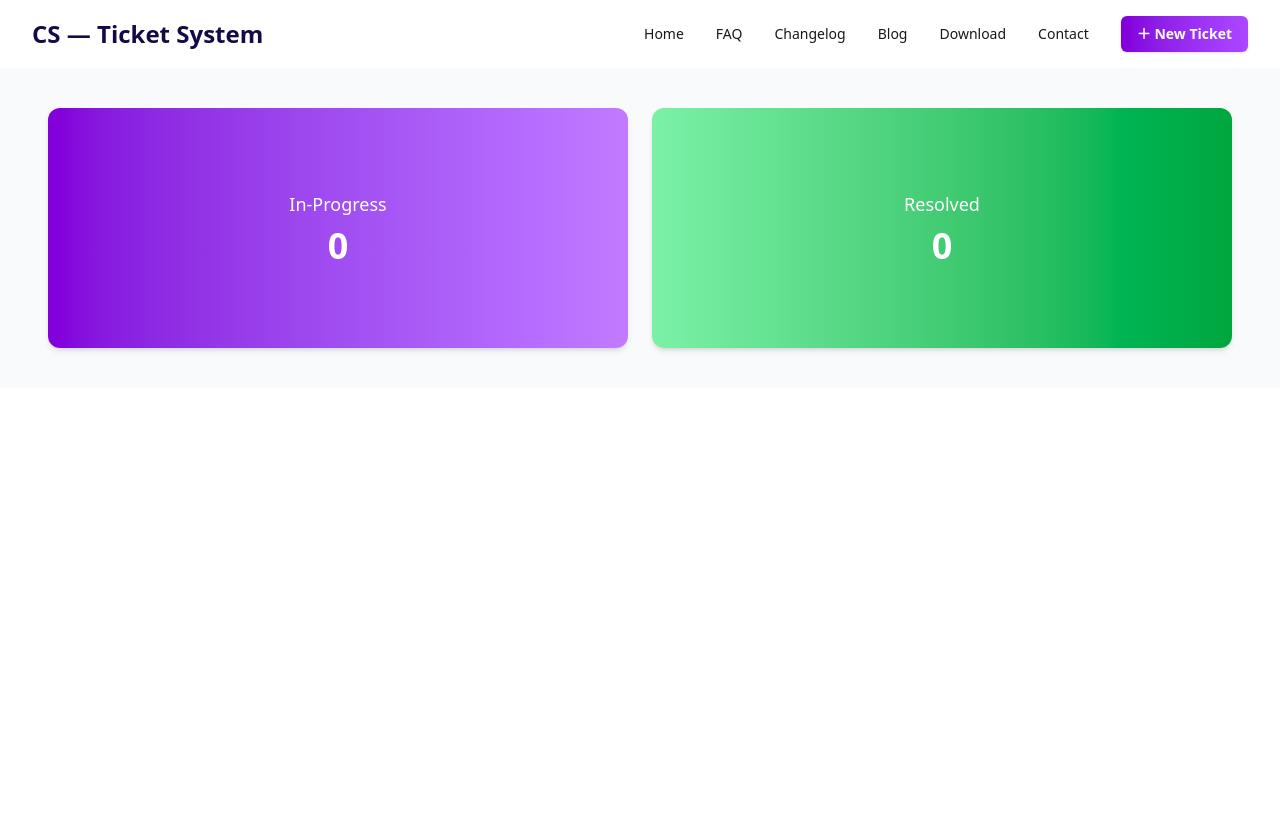
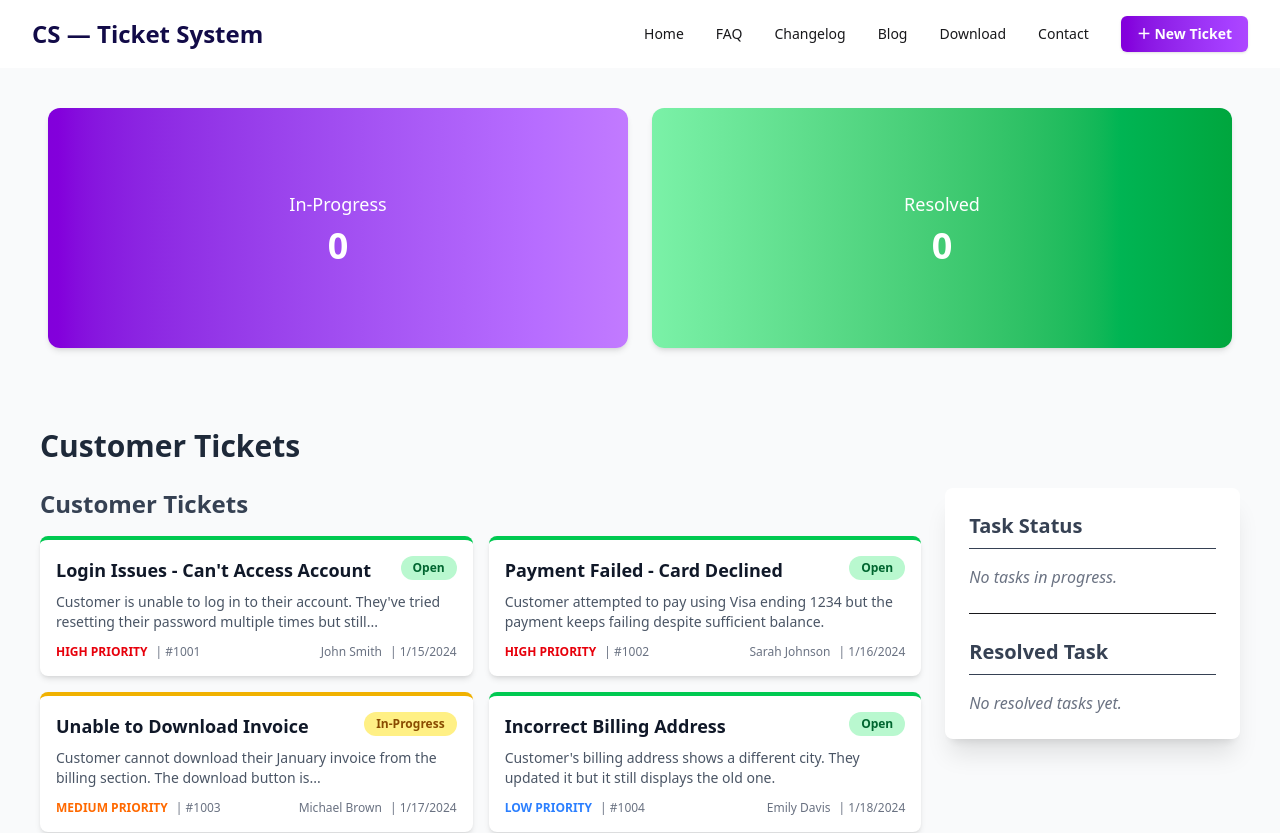
Before and after one commit to SabinaMarium/B12A7-Customer-Support-Zone, a React (Vite) app: page / in a window 1280 px wide. Shown: the top 833 px of the page. Before the commit the page ends 800 px from the top, so only its background shows below. Built offline with nearby package versions, Linux system fonts and the light colour scheme.

Commit message:
added cards column

```diff
--- a/public/cards.json
+++ b/public/cards.json
@@ -3,90 +3,90 @@
     "id": "1001",
     "title": "Login Issues - Can't Access Account",
     "description": "Customer is unable to log in to their account. They've tried resetting their password multiple times but still...",
+    "priority": "HIGH PRIORITY",
+    "status": "Open",
     "customer": "John Smith",
-    "priority": "High",
-    "status": "Open",
-    "createdAt": "2024-01-15"
+    "date": "1/15/2024"
   },
   {
     "id": "1002",
     "title": "Payment Failed - Card Declined",
     "description": "Customer attempted to pay using Visa ending 1234 but the payment keeps failing despite sufficient balance.",
+    "priority": "HIGH PRIORITY",
+    "status": "Open",
     "customer": "Sarah Johnson",
-    "priority": "High",
-    "status": "Open",
-    "createdAt": "2024-01-16"
+    "date": "1/16/2024"
   },
   {
     "id": "1003",
     "title": "Unable to Download Invoice",
     "description": "Customer cannot download their January invoice from the billing section. The download button is...",
+    "priority": "MEDIUM PRIORITY",
+    "status": "In-Progress",
     "customer": "Michael Brown",
-    "priority": "Medium",
-    "status": "In-Progress",
-    "createdAt": "2024-01-17"
+    "date": "1/17/2024"
   },
   {
     "id": "1004",
     "title": "Incorrect Billing Address",
     "description": "Customer's billing address shows a different city. They updated it but it still displays the old one.",
+    "priority": "LOW PRIORITY",
+    "status": "Open",
     "customer": "Emily Davis",
-    "priority": "Low",
-    "status": "Open",
-    "createdAt": "2024-01-18"
+    "date": "1/18/2024"
   },
   {
     "id": "1005",
     "title": "App Crash on Launch",
     "description": "Customer reports that the mobile app crashes immediately upon opening on Android 13.",
+    "priority": "HIGH PRIORITY",
+    "status": "Open",
     "customer": "David Wilson",
-    "priority": "High",
-    "status": "Open",
-    "createdAt": "2024-01-19"
+    "date": "1/19/2024"
   },
   {
     "id": "1006",
     "title": "Refund Not Processed",
     "description": "Customer requested a refund two weeks ago but has not received the amount yet.",
+    "priority": "MEDIUM PRIORITY",
+    "status": "In-Progress",
     "customer": "Sophia Taylor",
-    "priority": "Medium",
-    "status": "In-Progress",
-    "createdAt": "2024-01-20"
+    "date": "1/20/2024"
   },
   {
     "id": "1007",
     "title": "Two-Factor Authentication Issue",
     "description": "Customer is not receiving 2FA codes on their registered phone number.",
+    "priority": "HIGH PRIORITY",
+    "status": "Open",
     "customer": "James Anderson",
-    "priority": "High",
-    "status": "Open",
-    "createdAt": "2024-01-21"
+    "date": "1/21/2024"
   },
   {
     "id": "1008",
     "title": "Unable to Update Profile Picture",
     "description": "Customer tries to upload a new profile picture but gets 'Upload failed' error.",
+    "priority": "LOW PRIORITY",
+    "status": "Open",
     "customer": "Olivia Martinez",
-    "priority": "Low",
-    "status": "Open",
-    "createdAt": "2024-01-22"
+    "date": "1/22/2024"
   },
   {
     "id": "1009",
     "title": "Subscription Auto-Renewal",
     "description": "Customer wants to enable auto-renewal for their subscription but the toggle is disabled.",
+    "priority": "MEDIUM PRIORITY",
+    "status": "In-Progress",
     "customer": "Liam Thomas",
-    "priority": "Medium",
-    "status": "In-Progress",
-    "createdAt": "2024-01-17"
+    "date": "1/17/2024"
   },
   {
     "id": "1010",
     "title": "Missing Order Confirmation Email",
     "description": "Customer placed an order but didn't receive a confirmation email even though payment succeeded.",
+    "priority": "MEDIUM PRIORITY",
+    "status": "Open",
     "customer": "Isabella Garcia",
-    "priority": "Medium",
-    "status": "Open",
-    "createdAt": "2024-01-24"
+    "date": "1/24/2024"
   }
 ]
--- a/src/App.jsx
+++ b/src/App.jsx
@@ -1,12 +1,71 @@
+import './App.css';
+import React, { useState, useEffect, useMemo } from 'react';
 
-import './App.css'
-import cardImg from "./assets/vector1.png"
-import cardImg2 from "./assets/vector2.png"
+// Define global constants for styling
+const STATUS_COLORS = {
+    'Open': 'bg-green-200 text-green-800 border-green-500',
+    'In-Progress': 'bg-yellow-200 text-yellow-800 border-yellow-500',
+    'LOW PRIORITY': 'text-blue-500',
+    'MEDIUM PRIORITY': 'text-orange-500',
+    'HIGH PRIORITY': 'text-red-600',
+};
 
 function App() {
+    // State management
+    const [tickets, setTickets] = useState([]);
+    const [inProgressTasks, setInProgressTasks] = useState([]);
+    const [resolvedTasks, setResolvedTasks] = useState([]);
+
+    // Derived state for counts
+    const inProgressCount = inProgressTasks.length;
+    const resolvedCount = resolvedTasks.length;
+
+    // 🌟 CORRECTED useEffect: Loads all 10 tickets into the main grid and starts sidebars empty
+    useEffect(() => {
+        fetch('/cards.json')
+            .then(res => res.json())
+            .then(data => {
+                // Load all 10 tickets into the main Customer Tickets list
+                setTickets(data);
+
+                // Start with empty sidebars
+                setInProgressTasks([]);
+                setResolvedTasks([]);
+            })
+            .catch(error => console.error("Error fetching tickets:", error));
+    }, []);
+
+    // HANDLERS
+    const handleCardClick = (ticket) => {
+        const isInProgress = inProgressTasks.some(task => task.id === ticket.id);
+        const isResolved = resolvedTasks.some(task => task.id === ticket.id);
+
+        if (isInProgress || isResolved) {
+            alert(`Ticket #${ticket.id} is already being worked on or resolved.`);
+            return;
+        }
+
+        alert(`Ticket #${ticket.id} (${ticket.title}) added to Task Status.`);
+        // 1. Add to In-Progress sidebar
+        setInProgressTasks(prevTasks => [...prevTasks, ticket]);
+
+        // 2. Remove from the Customer Tickets list
+        setTickets(prevTickets => prevTickets.filter(t => t.id !== ticket.id));
+    };
+
+    const handleCompleteTask = (taskToComplete) => {
+        alert(`Task: ${taskToComplete.title} marked as Complete!`);
+
+        // 1. Remove from Task Status (decreases In-Progress count)
+        setInProgressTasks(prevTasks => prevTasks.filter(task => task.id !== taskToComplete.id));
+
+        // 2. Add to Resolved List (increases Resolved count)
+        setResolvedTasks(prevTasks => [{ id: taskToComplete.id, title: taskToComplete.title }, ...prevTasks]);
+    };
+
     return (
         <>
-    {/* navbar */}
+            {/* Navbar */}
             <nav className="flex items-center justify-between px-8 py-4 shadow-sm bg-white">
                 <div className="text-2xl font-semibold text-[#120B48]">
                     <span className="font-bold">CS</span> — <span className="font-semibold">Ticket System</span>
@@ -22,25 +81,112 @@ function App() {
                         <span className="button">＋</span> New Ticket</button>
                 </div>
             </nav>
-    {/* banner cards */}
+
+            {/* Banner Cards */}
             <div className="w-full px-6 md:px-12 py-10 bg-gray-50">
                 <div className="flex flex-col sm:flex-row gap-6 w-full">
                     {/* In-Progress Card */}
                     <div className="flex-1 h-60 rounded-xl bg-gradient-to-r from-purple-700 to-purple-400 text-white p-8 shadow-md flex flex-col justify-center items-center">
                         <p className="text-lg font-medium">In-Progress</p>
-        <p className="text-4xl font-bold mt-2">0</p>
+                        <p className="text-4xl font-bold mt-2">{inProgressCount}</p>
                     </div>
 
                     {/* Resolved Card */}
                     <div className="flex-1 rounded-xl bg-gradient-to-r from-green-300 to-green-600 text-white p-8 shadow-md flex flex-col justify-center items-center">
                         <p className="text-lg font-medium">Resolved</p>
-        <p className="text-4xl font-bold mt-2">0</p>
+                        <p className="text-4xl font-bold mt-2">{resolvedCount}</p>
                     </div>
                 </div>
             </div>
 
+            {/* Main Section */}
+            <div className="min-h-screen bg-gray-50 p-6 sm:p-10">
+                <header className="mb-6">
+                    <h1 className="text-3xl font-bold text-gray-800">Customer Tickets</h1>
+
+                </header>
+
+                <div className="flex flex-col lg:flex-row gap-6">
+
+                    {/* TICKET GRID SECTION (Left - W-3/4) */}
+                    <div className="w-full lg:w-3/4">
+                        <h2 className="text-2xl font-semibold mb-4 text-gray-700">Customer Tickets</h2>
+                        <div className="grid grid-cols-1 md:grid-cols-2 gap-4">
+
+                            {tickets.map((ticket) => (
+                                <div
+                                    key={ticket.id}
+                                    className={`bg-white p-4 rounded-lg shadow-md border-t-4 ${STATUS_COLORS[ticket.status].split(' ').pop()} cursor-pointer hover:shadow-lg transition duration-200`}
+                                    onClick={() => handleCardClick(ticket)}
+                                >
+                                    <div className="flex justify-between items-start mb-2">
+                                        <h3 className="text-lg font-bold text-gray-900">{ticket.title}</h3>
+                                        <span className={`px-3 py-1 text-xs font-semibold rounded-full ${ticket.status === 'Open' ? 'bg-green-200 text-green-800' : 'bg-yellow-200 text-yellow-800'}`}>
+                                            {ticket.status}
+                                        </span>
+                                    </div>
+                                    <p className="text-sm text-gray-600 mb-3 line-clamp-2">{ticket.description}</p>
+                                    <div className="flex justify-between items-center text-xs text-gray-500">
+                                        <div className="flex items-center space-x-2">
+                                            <span className={`font-bold ${STATUS_COLORS[ticket.priority]}`}>
+                                                {ticket.priority}
+                                            </span>
+                                            <span>| #{ticket.id}</span>
+                                        </div>
+                                        <div className="flex items-center space-x-2">
+                                            <span>{ticket.customer}</span>
+                                            <span>| {ticket.date}</span>
+                                        </div>
+                                    </div>
+                                </div>
+                            ))}
+                        </div>
+                    </div>
+
+                    {/* TASK STATUS SIDEBAR (Right - W-1/4) */}
+                    <div className="w-full lg:w-1/4 bg-white p-6 rounded-lg shadow-xl sticky top-6 self-start">
+
+                        {/* Task Status Section */}
+                        <h2 className="text-xl font-semibold mb-4 text-gray-700 border-b pb-2">Task Status</h2>
+                        <div id="task-status-list" className="space-y-4">
+                            {inProgressTasks.length === 0 ? (
+                                <p className="text-gray-500 italic">No tasks in progress.</p>
+                            ) : (
+                                inProgressTasks.map(task => (
+                                    <div key={`ip-${task.id}`} className="border p-3 rounded-lg bg-gray-50">
+                                        <p className="font-medium text-gray-900 mb-2">{task.title}</p>
+                                        <button
+                                            className="w-full py-2 px-4 bg-green-600 text-white font-semibold rounded-lg shadow-md hover:bg-green-700 transition duration-150"
+                                            onClick={() => handleCompleteTask(task)}
+                                        >
+                                            Complete
+                                        </button>
+                                    </div>
+                                ))
+                            )}
+                        </div>
+
+                        <hr className="my-6" />
+
+                        {/* Resolved Task Section */}
+                        <h2 className="text-xl font-semibold mb-4 text-gray-700 border-b pb-2">Resolved Task</h2>
+                        <div id="resolved-task-list" className="space-y-3">
+                            {resolvedTasks.length === 0 ? (
+                                <p className="text-gray-500 italic">No resolved tasks yet.</p>
+                            ) : (
+                                resolvedTasks.map(task => (
+                                    <div key={`res-${task.id}`} className="p-3 bg-indigo-50 border border-indigo-200 rounded-lg">
+                                        <p className="font-medium text-indigo-800">{task.title}</p>
+                                        <div className="mt-2 w-full py-1 px-3 text-center bg-indigo-600 text-white text-sm font-medium rounded-md">Complete</div>
+                                    </div>
+                                ))
+                            )}
+                        </div>
+                    </div>
+                </div>
+            </div>
         </>
-  )
+    );
 }
 
-export default App
+export default App;
```
Lines whose indentation alone changed are shown as unchanged.
